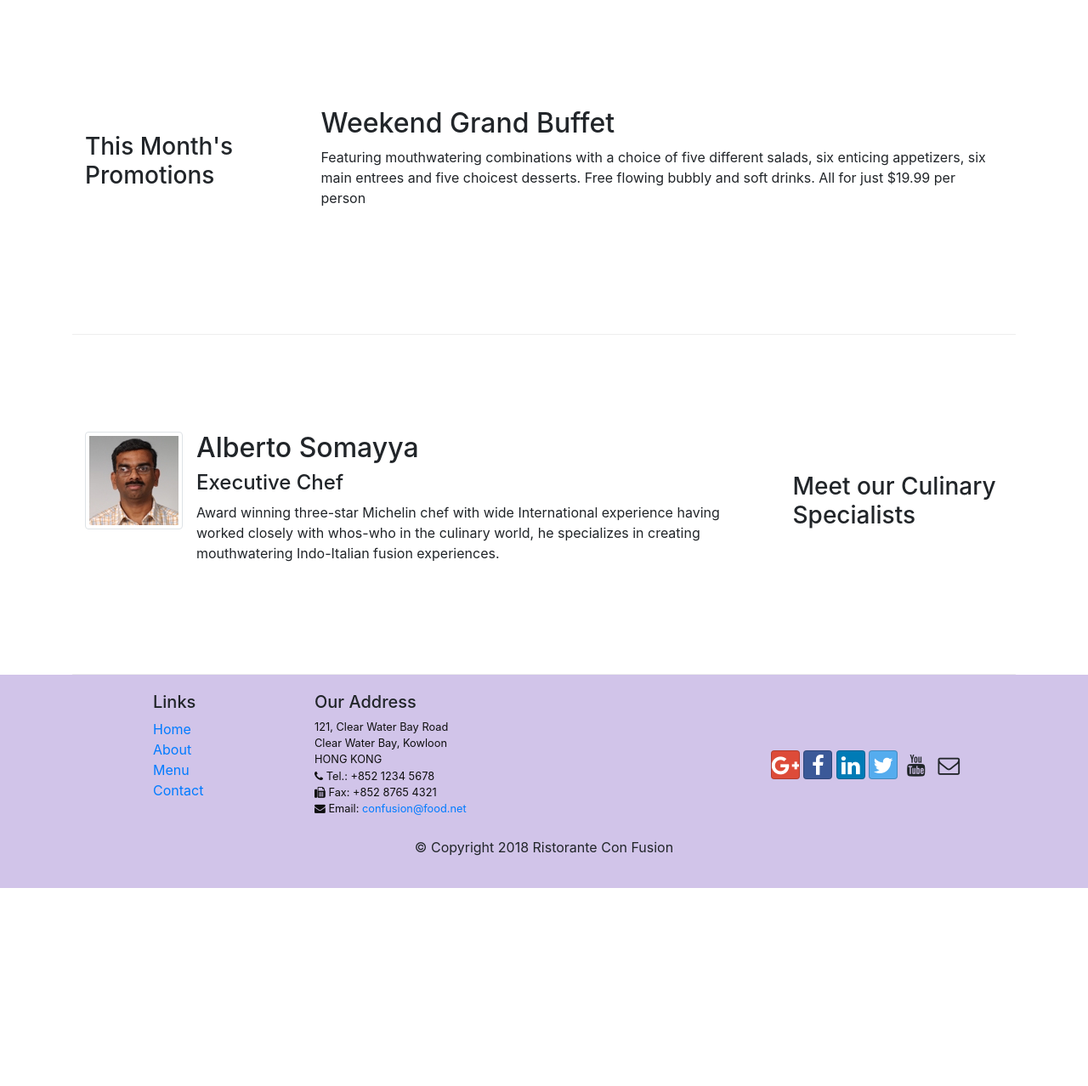
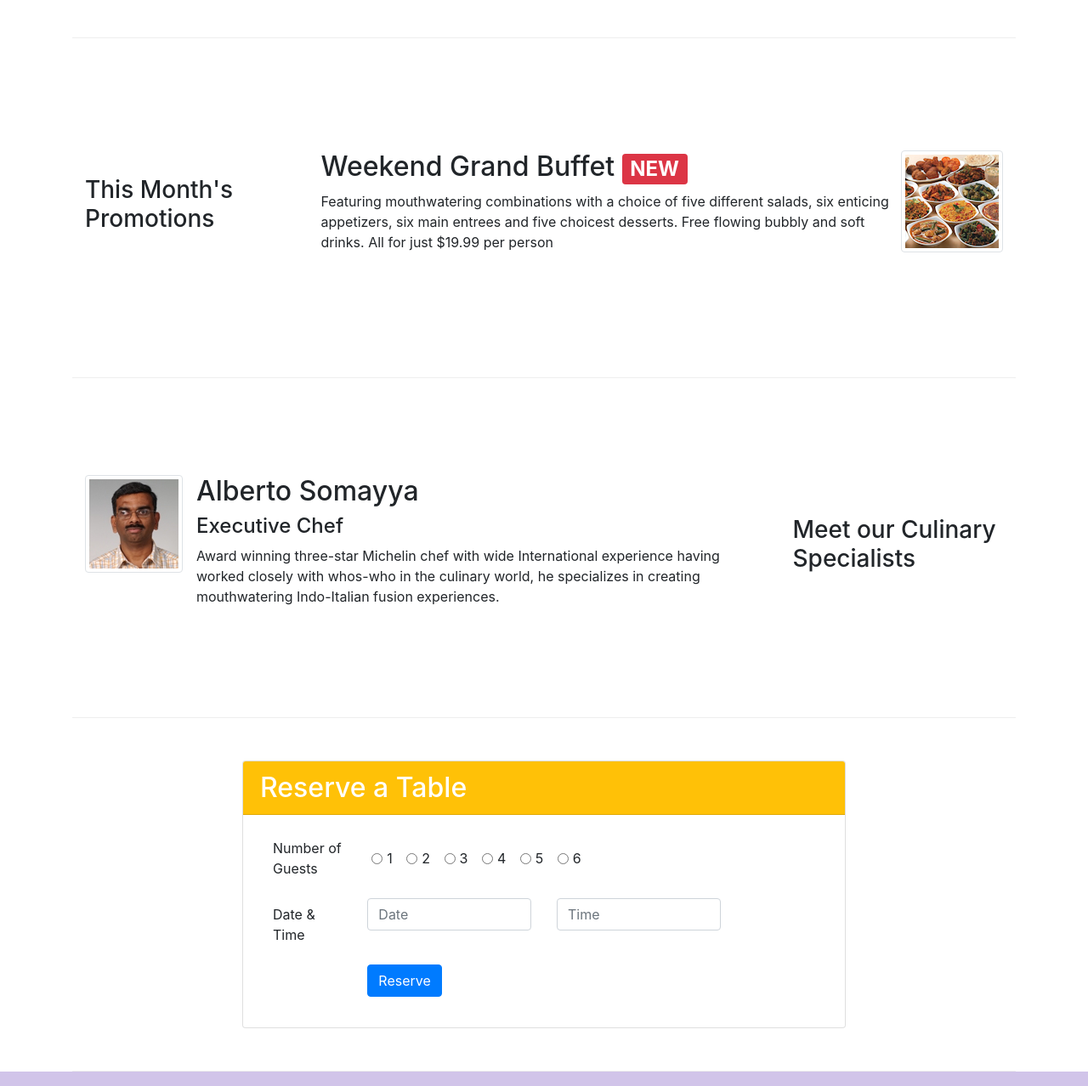
Before and after one commit to Balasumanth6/bootstrap4, a website: page index.html in a window 1280 px wide. Shown: the part 740-2018 px from the top of the page at 85% size. Before the commit the page ends 1785 px from the top, so only its background shows below. Drawn offline with nearby package versions, Linux system fonts and the light colour scheme.

Commit message:
after assignment 2 Submission

```diff
--- a/index.html
+++ b/index.html
@@ -19,11 +19,11 @@
     <nav class="navbar navbar-dark navbar-expand-sm fixed-top">
         <div class="container">
             <!-- <a class="navbar-brand mr-auto" href="#">Ristorante Con Fusion</a> -->
-            <a class="navbar-brand mr-auto" href="#"><img src="img/logo.png" height="30" width="41"></a>
-            <button class="navbar-toggler" type="button" data-toggle="collapse" data-target="#Navbar" aria-expanded="false"><span class="navbar-toggler-icon"></span></button>
+            <button class="navbar-toggler" type="button" data-toggle="collapse" data-target="#Navbar"><span class="navbar-toggler-icon"></span></button>
+            <a class="navbar-brand" href="#"><img src="img/logo.png" height="30" width="41"></a>
             <div class="collapse navbar-collapse" id="Navbar">
-                <ul class="navbar-nav ml-auto">
-                    <li class="nav-item active"><a class="nav-link" href="index.html"><span class="fa fa-home"></span>  Home</a></li>
+                <ul class="navbar-nav">
+                    <li class="nav-item active"><a class="nav-link" href="index.html"><span class="fa fa-home"></span> Home</a></li>
                     <li class="nav-item"><a class="nav-link" href="aboutus.html"><span class="fa fa-info"></span> About</a></li>
                     <li class="nav-item"><a class="nav-link" href="#"><span class="fa fa-list"></span> Menu</a></li>
                     <li class="nav-item"><a class="nav-link" href="contactus.html"><span class="fa fa-address-card"></span> Contact</a></li>
@@ -39,14 +39,22 @@
                     <h1>Ristorante con Fusion</h1>
                     <p>We take inspiration from the World's best cuisines, and create a unique fusion experience. Our lipsmacking creations will tickle your culinary senses!</p>
                 </div>
-                <div class="col-12 col-sm align-self-center">
+                <div class="col-12 col-sm-3 align-self-center text-center">
+                    <br class="visible-xs">
                     <img src="img/logo.png" class="img-fluid">
+                    <br class="visible-xs"><br class="visible-xs"><br class="visible-xs">
+                </div>
+                <div class="col-sm-3 align-self-center">
+                    <div class="col-12 col-sm-10 offset-sm-1 align-self-center text-center">
+                        <a href="#ReserveForm"><button type="submit" class="btn btn-warning btn-block"> Reserve Table</button></a>
+                    </div>
                 </div>
             </div>
         </div>
     </header>
 
     <div class="container">
+
         <div class="row row-content align-items-center">
             <div class="col-12 col-sm-4 order-sm-last col-md-3">
                 <h3>Our Lipsmacking Culinary Creations</h3>
@@ -59,7 +67,7 @@
                             <span class="badge badge-danger"> HOT</span>
                             <span class="badge badge-pill badge-secondary"> $4.99</span>
                         </h2>
-                        <p>A unique combination of Indian Uthappam (pancake) and Italian pizza, topped with Cerignola olives, ripe vine cherry tomatoes, Vidalia onion, Guntur chillies and Buffalo Paneer.</p>
+                        <p class="d-none d-sm-block">A unique combination of Indian Uthappam (pancake) and Italian pizza, topped with Cerignola olives, ripe vine cherry tomatoes, Vidalia onion, Guntur chillies and Buffalo Paneer.</p>
                     </div>
                 </div>
             </div>
@@ -67,30 +75,92 @@
 
 
         <div class="row row-content align-items-center">
-            <div class="col-12 col-sm-4 col-md-3">
-                <h3>This Month's Promotions</h3>
-            </div>
+            <div class="col-12 col-sm-4 col-md-3"><h3>This Month's Promotions</h3></div>
             <div class="col col-sm col-md">
-                <h2>Weekend Grand Buffet</h2>
-                <p>Featuring mouthwatering combinations with a choice of five different salads, six enticing appetizers, six main entrees and five choicest desserts. Free flowing bubbly and soft drinks. All for just $19.99 per person </p>
+                <div class="media">
+                    <div class="media-body">
+                        <h2>Weekend Grand Buffet
+                            <span class="badge badge-danger"> NEW</span>
+                        </h2>
+                        <p class="d-none d-sm-block">Featuring mouthwatering combinations with a choice of five different salads, six enticing appetizers, six main entrees and five choicest desserts. Free flowing bubbly and soft drinks. All for just $19.99 per person </p>
+                    </div>
+                    <img src="img/buffet.png" class="img-thumbnail" alt="buffet">
+                </div>
             </div>
         </div>
 
         <div class="row row-content align-items-center">
-            <div class="col-12 col-sm-4 order-sm-last col-md-3">
-                <h3>Meet our Culinary Specialists</h3>
-            </div>
+            <div class="col-12 col-sm-4 order-sm-last col-md-3"><h3>Meet our Culinary Specialists</h3></div>
             <div class="col col-sm col-md">
                 <div class="media">
                     <img src="img/alberto.png" alt="alberto" class="d-flex mr-3  img-thumbnail">
                     <div class="media-body">
                         <h2 class="mt-0">Alberto Somayya</h2>
                         <h4>Executive Chef</h4>
-                        <p>Award winning three-star Michelin chef with wide International experience having worked closely with whos-who in the culinary world, he specializes in creating mouthwatering Indo-Italian fusion experiences. </p>
+                        <p class="d-none d-sm-block">Award winning three-star Michelin chef with wide International experience having worked closely with whos-who in the culinary world, he specializes in creating mouthwatering Indo-Italian fusion experiences. </p>
                     </div>
                 </div>
             </div>
         </div>
+
+        <div class="row-content" id="ReserveForm">
+            <div class="col-12 col-md-8 offset-md-2">
+                <div class="card">
+                    <h2 class="card-header badge-warning text-white">Reserve a Table</h2>
+                    <div class="card-body">
+                        <form>
+                            <div class="container">
+                                <div class="form-group row">
+
+                                    <label class="col-sm-2 col-form-label">Number of Guests</label>
+
+                                    <div class="form-check align-self-center">
+                                    <div class="form-check form-check-inline">
+                                        <input class="form-check-input" type="radio" name="inlineRadioOptions" id="inlineRadio1" value="option1">
+                                        <label class="form-check-label" for="inlineRadio1">1</label>
+                                    </div>
+                                    <div class="form-check form-check-inline">
+                                        <input class="form-check-input" type="radio" name="inlineRadioOptions" id="inlineRadio2" value="option2">
+                                        <label class="form-check-label" for="inlineRadio2">2</label>
+                                    </div>
+                                    <div class="form-check form-check-inline">
+                                        <input class="form-check-input" type="radio" name="inlineRadioOptions" id="inlineRadio3" value="option3">
+                                        <label class="form-check-label" for="inlineRadio3">3</label>
+                                    </div>
+                                    <div class="form-check form-check-inline">
+                                        <input class="form-check-input" type="radio" name="inlineRadioOptions" id="inlineRadio4" value="option4">
+                                        <label class="form-check-label" for="inlineRadio4">4</label>
+                                    </div>
+                                    <div class="form-check form-check-inline">
+                                        <input class="form-check-input" type="radio" name="inlineRadioOptions" id="inlineRadio5" value="option5">
+                                        <label class="form-check-label" for="inlineRadio5">5</label>
+                                    </div>
+                                    <div class="form-check form-check-inline">
+                                        <input class="form-check-input" type="radio" name="inlineRadioOptions" id="inlineRadio6" value="option6">
+                                        <label class="form-check-label" for="inlineRadio6">6</label>
+                                    </div>
+                                    </div>
+                                </div>
+
+                                <div class="form-group row">
+                                    <label class="col-sm-2 col-form-label">Date & Time</label>
+                                    <div class="col-sm-4"><input type="text" class="form-control" id="date" name="date" placeholder="Date"></div>
+                                    <div class="col-sm-4"><input type="text" class="form-control" id="time" name="time" placeholder="Time"></div>
+                                </div>
+
+                                <div class="form-group row">
+                                    <div class="offset-sm-2 col-sm-3">
+                                        <button type="submit" class="btn btn-primary">Reserve</button>
+                                    </div>
+                                </div>
+
+                            </div>
+                        </form>
+                    </div>
+                </div>
+            </div>
+        </div>
+
     </div>
 
     <footer class="footer">
```
Also changed, not shown: aboutus.html (+7 -11 lines), contactus.html (+15 -19 lines).
